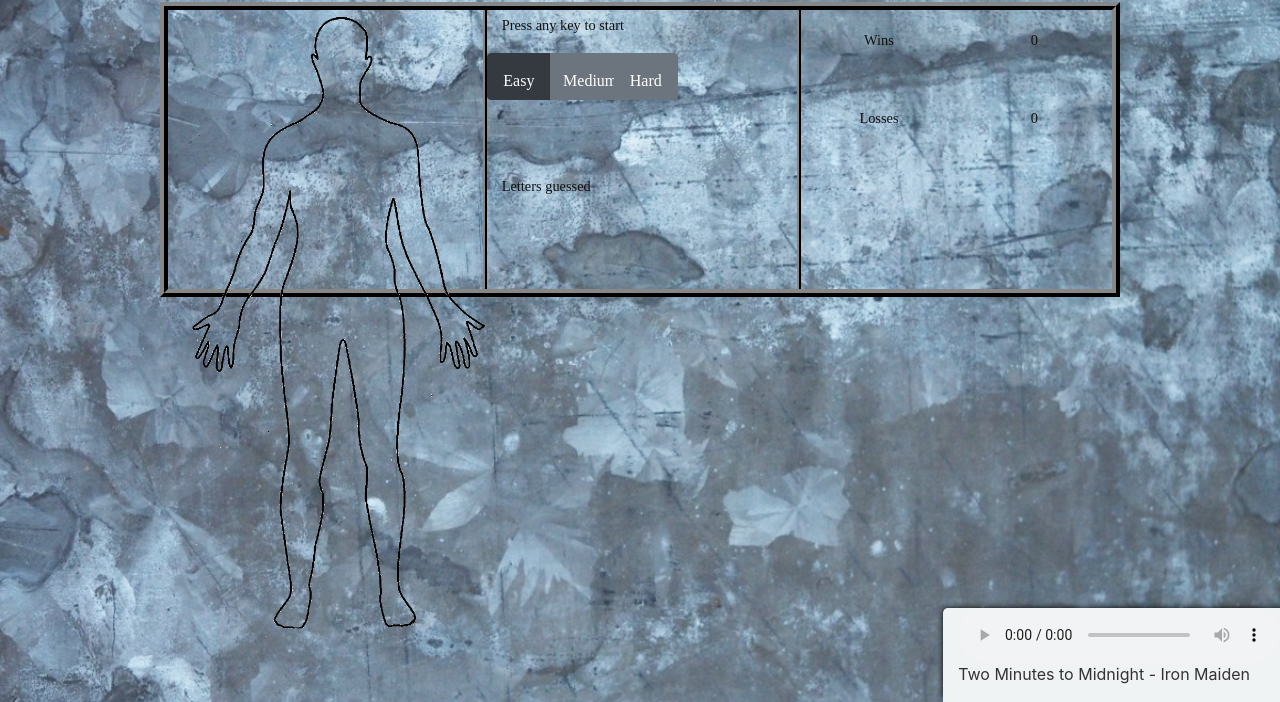
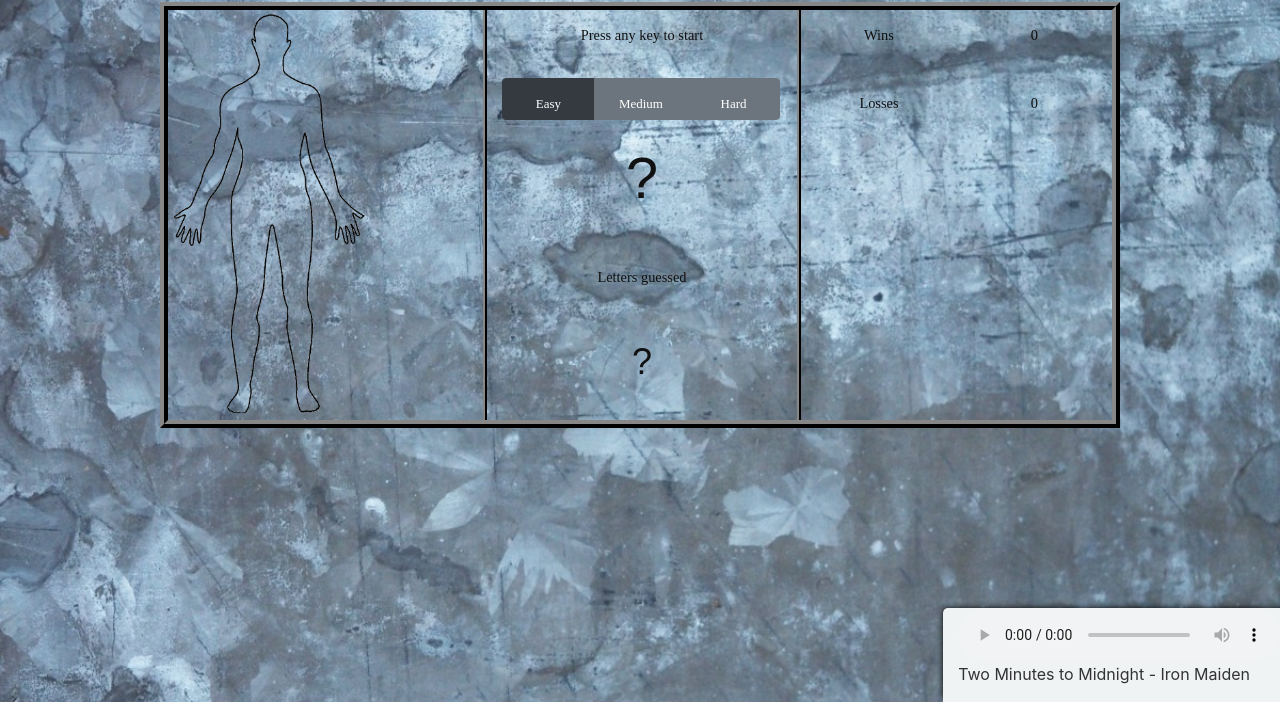
Before and after one commit to krab7191/word-guess-game, a plain HTML site: page index.html in a window 1280 px wide. Shown: the part 98-800 px from the top of the page. Drawn offline with nearby package versions, Linux system fonts and the light colour scheme; a web font is replaced by a local one.

Commit message:
Semi-fixed man sizing

```diff
--- a/assets/css/style.css
+++ b/assets/css/style.css
@@ -26,48 +26,43 @@ h1 {
 }
 
 #main-content {
+    position: relative;
     /* To push below fixed header */
     margin-top: 100px;
-    width: 80%;
+    width: 95%;
     max-width: 960px;
     border: 8px ridge #333;
     font-family: 'metal', Fallback, serif;
     font-size: .9em;
+    max-height: 600px;
 }
 
 #main-content p {
     padding-top: 5px;
     color: #111;
 }
-.body-container {
-    height: 100%;
-}
 
 .body-container img {
     position: absolute;
+    height: 100%;
+    width: auto;
 }
 
-.body-container img:not(:first-child) {
+img:not(:first-child) {
     visibility: hidden;
-}
-
-/* Not any document body!! The actual body body */
-
-.body-container img {
-    /* height: 486px; */
-    /* width: auto; */
 }
 
 #stats-pane, #game-pane {
     border-left: 4px ridge #333;
 }
 
-#game-pane p:not(.instr), #stats-pane p {
-    padding: 20px 15px;
+#game-pane p, #stats-pane p {
+    padding: 15px;
 }
 
 .btn-group .btn {
     padding-top: 15px;
+    font-size: .9em;
 }
 
 #blanks, #guessed-letters {
@@ -92,10 +87,6 @@ h1 {
     border-top-left-radius: 5px;
 }
 
-.pad-left-15 {
-    padding-left: 15px;
-}
-
 #winloss {
     display: none;
     position: fixed;
--- a/assets/js/game.js
+++ b/assets/js/game.js
@@ -111,8 +111,8 @@ function updateGuessed(char) {
 function reset() {
     guesses = 0;
     isRunning = false;
-    $('#blanks').html("");
-    $('#guessed-letters').html("");
+    $('#blanks').html("?");
+    $('#guessed-letters').html("?");
     guessed = [];
     $('.body-container img').css('visibility', 'hidden');
     $('.body-container img:first-child').css('visibility', 'visible');
--- a/index.html
+++ b/index.html
@@ -18,38 +18,40 @@
     <header>
         <h1 class="text-center">Word Guess Game</h1>
     </header>
-    <div id="main-content" class="container mx-auto">
+    <div id="main-content" class="container">
         <div class="row">
             <div class="col-md-4">
-                <div class="body-container">
-                    <img class="img-fluid" id="body" src="assets/images/body-outline-transparent.png" alt="The hanged man">
-                    <img class="img-fluid" id="body1" src="assets/images/body-1.png" alt="The hanged man">
-                    <img class="img-fluid" id="body2" src="assets/images/body-2.png" alt="The hanged man">
-                    <img class="img-fluid" id="body3" src="assets/images/body-3.png" alt="The hanged man">
-                    <img class="img-fluid" id="body4" src="assets/images/body-4.png" alt="The hanged man">
-                    <img class="img-fluid" id="body5" src="assets/images/body-5.png" alt="The hanged man">
-                    <img class="img-fluid" id="body6" src="assets/images/body-6.png" alt="The hanged man">
+                <div class="body-container row">
+                    <img id="body" src="assets/images/body-outline-transparent.png" alt="The hanged man">
+                    <img id="body1" src="assets/images/body-1.png" alt="The hanged man">
+                    <img id="body2" src="assets/images/body-2.png" alt="The hanged man">
+                    <img id="body3" src="assets/images/body-3.png" alt="The hanged man">
+                    <img id="body4" src="assets/images/body-4.png" alt="The hanged man">
+                    <img id="body5" src="assets/images/body-5.png" alt="The hanged man">
+                    <img id="body6" src="assets/images/body-6.png" alt="The hanged man">
 
                 </div>
             </div>
-            <div class="col-md-4" id="game-pane">
-                <p class="row instr pad-left-15">
+            <div class="col-md-4 text-center" id="game-pane">
+                <div class="row text-center">
+                    <p class="col-md-12 instr">
                         Press any key to start
                     </p>
-                <div class="row btn-group" role="group" aria-label="difficulty">
+                    <div class="col-md-12 row btn-group mx-auto" role="group" aria-label="difficulty">
                         <button id="easy" type="button" class="btn btn-dark col-md-4">Easy</button>
                         <button id="medium" type="button" class="btn btn-secondary col-md-4">Medium</button>
                         <button id="hard" type="button" class="btn btn-secondary col-md-4">Hard</button>
                     </div>
-                <p class="row" id="blanks">
-
+                    <p class="col-md-12" id="blanks">
+                        ?
                     </p>
-                <p class="row">
+                    <p class="col-md-12">
                         Letters guessed
                     </p>
-                <p id="guessed-letters" class="row">
-
+                    <p id="guessed-letters" class="col-md-12">
+                        ?
                     </p>
+                </div>
             </div>
             <div class="col-md-4 text-center" id="stats-pane">
                 <div class="row">
@@ -68,7 +70,6 @@
                         0
                     </p>
                 </div>
-
             </div>
         </div>
     </div>
```
Lines whose indentation alone changed are shown as unchanged.
